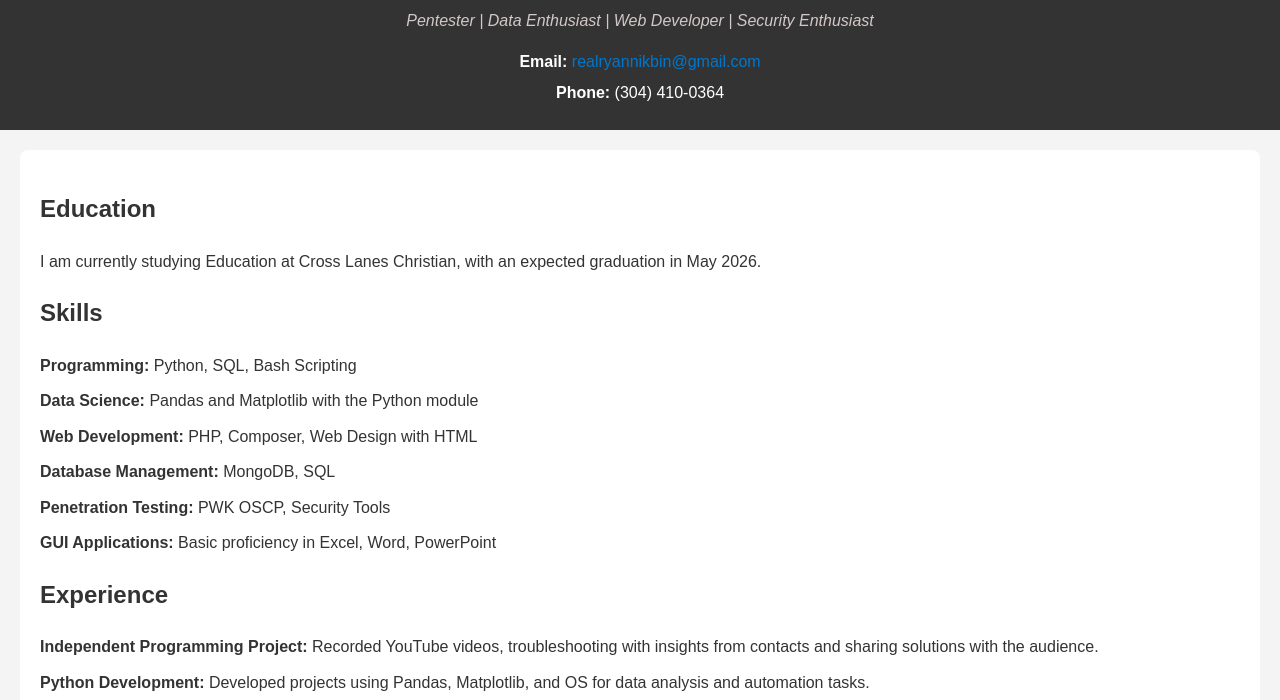
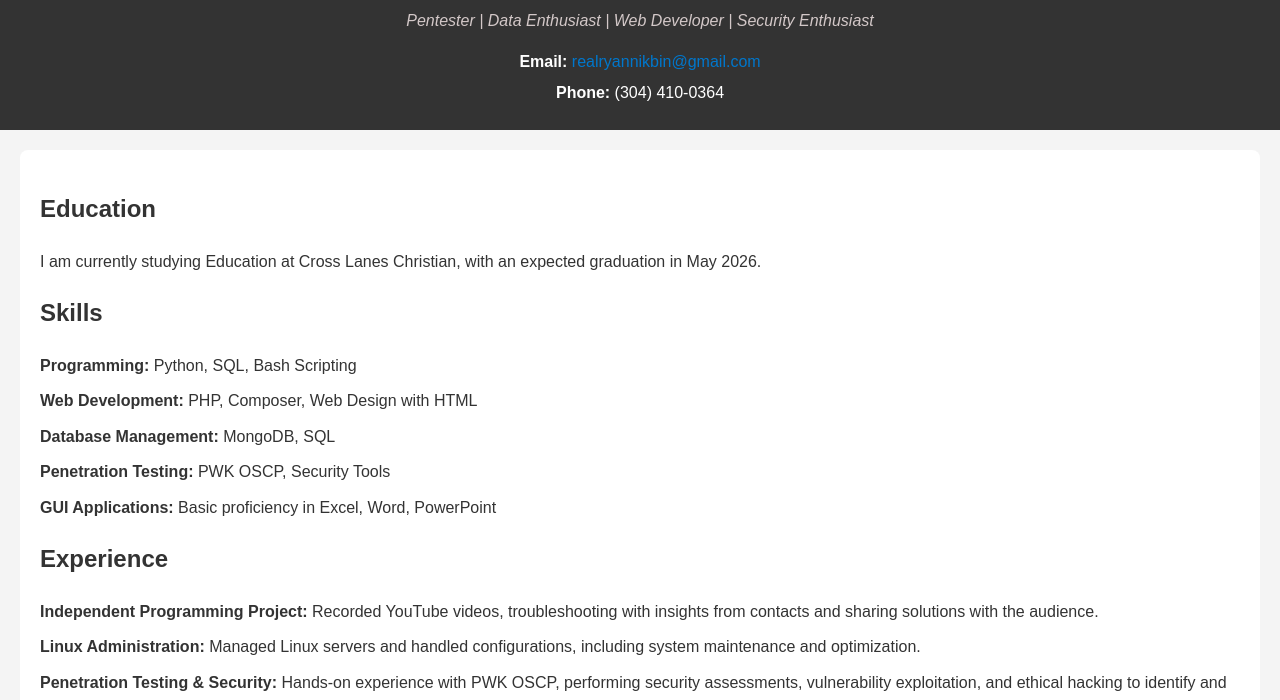
Before and after one commit to RyanNikbin/RyanNikbin.github.io, a plain HTML site: page index.html in a window 1280 px wide. Shown: the part 95-795 px from the top of the page. Drawn offline with nearby package versions, Linux system fonts and the light colour scheme.

Commit message:
Update index.html

```diff
--- a/index.html
+++ b/index.html
@@ -131,7 +131,6 @@
         <h2>Skills</h2>
         <ul>
             <li><strong>Programming:</strong> Python, SQL, Bash Scripting</li>
-            <li><strong>Data Science:</strong> Pandas and Matplotlib with the Python module</li>
             <li><strong>Web Development:</strong> PHP, Composer, Web Design with HTML</li>
             <li><strong>Database Management:</strong> MongoDB, SQL</li>
             <li><strong>Penetration Testing:</strong> PWK OSCP, Security Tools</li>
@@ -144,7 +143,6 @@
         <h2>Experience</h2>
         <ul>
             <li><strong>Independent Programming Project:</strong> Recorded YouTube videos, troubleshooting with insights from contacts and sharing solutions with the audience.</li>
-            <li><strong>Python Development:</strong> Developed projects using Pandas, Matplotlib, and OS for data analysis and automation tasks.</li>
             <li><strong>Linux Administration:</strong> Managed Linux servers and handled configurations, including system maintenance and optimization.</li>
             <li><strong>Penetration Testing & Security:</strong> Hands-on experience with PWK OSCP, performing security assessments, vulnerability exploitation, and ethical hacking to identify and mitigate security risks.</li>
             <li><strong>PHP Web Development:</strong> Worked on a PHP project with Snippets and Composer, managing dependencies and creating dynamic and static websites.</li>
```
